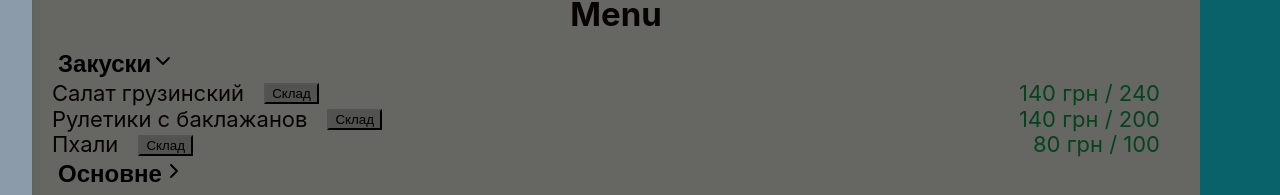
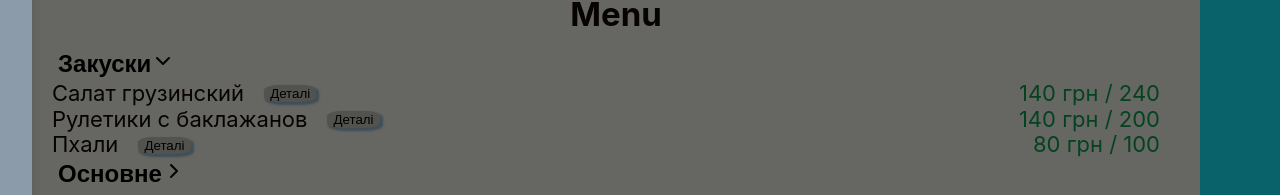
Before and after one commit to YuriiIva/PilPili, a React (Create React App) app: page / in a window 1280 px wide. Both pictures are taken after a click on the button "Закуски". Shown: the part 322-517 px from the top of the page. Built offline with nearby package versions, Linux system fonts and the light colour scheme.

Commit message:
fix btn menu

```diff
--- a/src/components/Menu/Submenu/Submenu.jsx
+++ b/src/components/Menu/Submenu/Submenu.jsx
@@ -20,7 +20,7 @@ const Submenu = ({ date }) => {
           <div className={s.left_column}>
             <p>{name}</p>
             <button className={s.btn} onClick={() => handelOpen(description)}>
-              Склад
+              Деталі
             </button>
           </div>
           <p className={s.price}>
--- a/src/components/Menu/Submenu/Submenu.module.css
+++ b/src/components/Menu/Submenu/Submenu.module.css
@@ -4,6 +4,15 @@
   text-decoration: wavy;
   font-weight: inherit;
   margin-left: 5px;
+  border: none;
+  cursor: pointer;
+  border-radius: 30%;
+  box-shadow: 2px 2px 2px 1px rgb(34 60 80 / 57%);
+  /* box-shadow: 0 10px 5px -5px rgba(30, 129, 204, 0.2); */
+}
+.btn:hover {
+  /* color: var(--accent-color); */
+  box-shadow: 0px 0px 2px 1px rgb(34 60 80 / 57%);
 }
 .price {
   color: var(--green-color);
```
